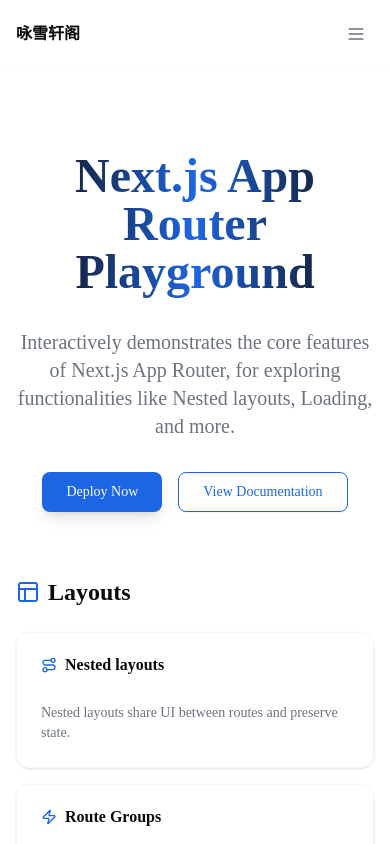
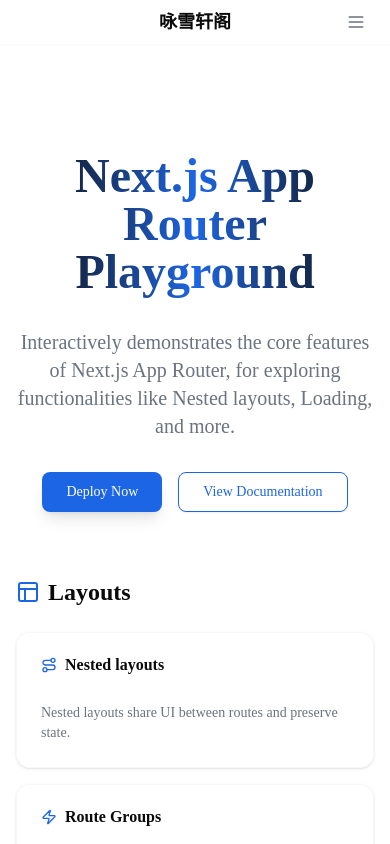
Before and after one commit to weiyuhl/next-app-router, a Next.js app: page / in a window 390 px wide. Shown: the top 844 px of the page. Built offline with nearby package versions, Linux system fonts and the light colour scheme.

Commit message:
优化导航栏：减小高度、移动端标题居中、增大标题字体

```diff
--- a/src/components/Header.tsx
+++ b/src/components/Header.tsx
@@ -36,14 +36,14 @@
 
   return (
     <header className="fixed top-0 left-0 right-0 z-50 border-b border-border/20 bg-card/50 backdrop-blur-sm">
-      <div className="container mx-auto px-4 py-4">
+      <div className="container mx-auto px-4 py-2">
         {/* Desktop Layout */}
         <div className="hidden lg:flex items-center justify-between">
           {/* 左侧标题 */}
           <div className="flex items-center">
             <Link href="/">
               <div className="flex items-center">
-                <h1 className="text-lg font-semibold">咏雪轩阁</h1>
+                <h1 className="text-xl font-semibold">咏雪轩阁</h1>
               </div>
             </Link>
           </div>
@@ -77,14 +77,14 @@
         </div>
 
         {/* Mobile Layout */}
-        <div className="lg:hidden flex items-center justify-between">
+        <div className="lg:hidden flex items-center justify-center relative">
           <Link href="/">
             <div className="flex items-center">
-              <h1 className="text-base font-semibold">咏雪轩阁</h1>
+              <h1 className="text-lg font-semibold">咏雪轩阁</h1>
             </div>
           </Link>
 
-          <div className="flex items-center space-x-3">
+          <div className="absolute right-0 flex items-center space-x-3">
             {/* Mobile Menu Button */}
             <button
               onClick={toggleMobileMenu}
```
